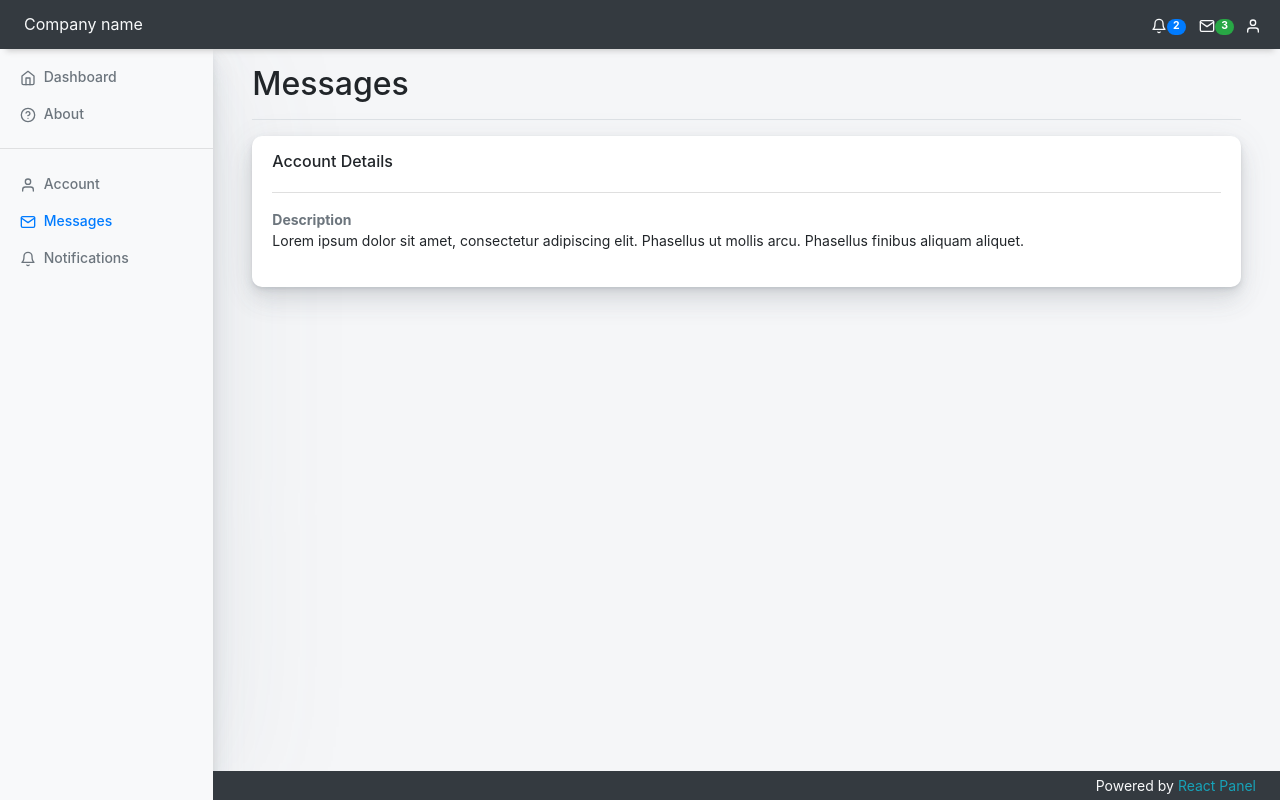
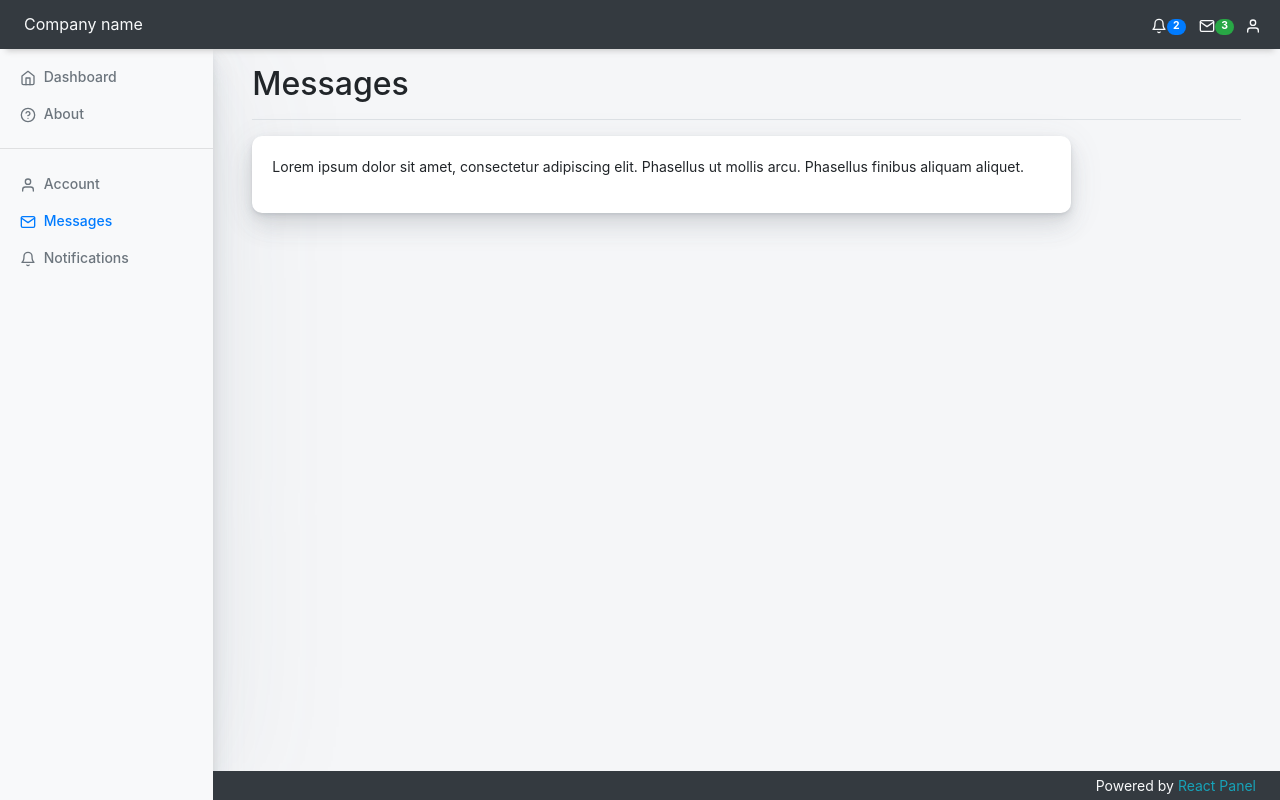
Before and after one commit to darragh3277/react_panel, a React (Create React App) app: page /messages in a window 1280 px wide. Built offline with nearby package versions, Linux system fonts and the light colour scheme.

Commit message:
add messages card

```diff
--- a/src/components/main/cards/messages/Messages.js
+++ b/src/components/main/cards/messages/Messages.js
@@ -5,11 +5,7 @@ const Messages = () => {
     <>
       <div className="card card-small">
         <div className="card-body pt-1">
-          <div className="card-header px-0">
-            <h6>Account Details</h6>
-          </div>
           <div className="pt-3">
-            <strong className="text-secondary">Description</strong>
             <p>
               Lorem ipsum dolor sit amet, consectetur adipiscing elit. Phasellus
               ut mollis arcu. Phasellus finibus aliquam aliquet.
--- a/src/components/main/pages/messages_page/MessagesPage.js
+++ b/src/components/main/pages/messages_page/MessagesPage.js
@@ -6,7 +6,11 @@ const MessagesPage = () => {
   return (
     <>
       <PageTitle title="Messages" />
-      <Messages />
+      <div className="row">
+        <div className="col-lg-12 col-xl-10">
+          <Messages />
+        </div>
+      </div>
     </>
   );
 };
```
